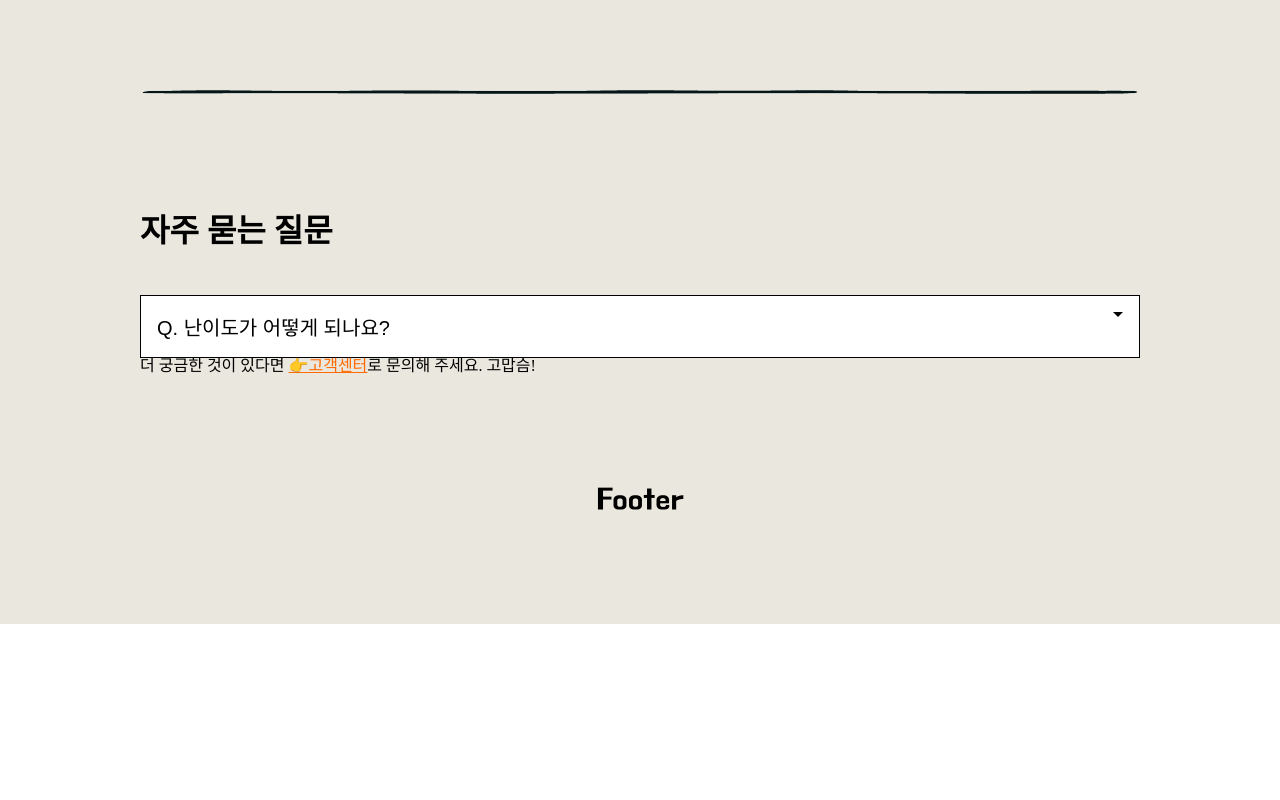
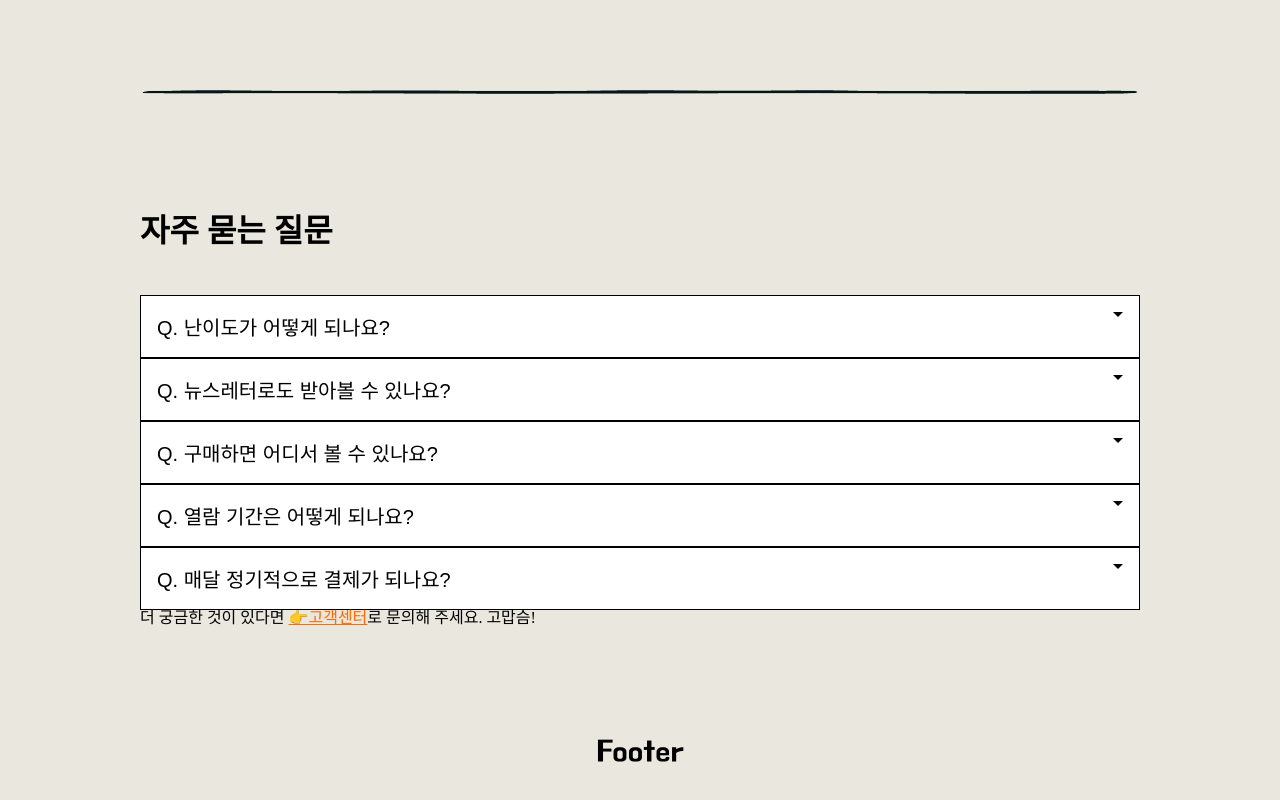
Before and after one commit to udantan/newneek-clone, a React (Create React App) app: page /class in a window 1280 px wide. Shown: the part 6623-7423 px from the top of the page. Before the commit the page ends 7247 px from the top, so only its background shows below. Built offline with nearby package versions, Linux system fonts and the light colour scheme.

Commit message:
20220205 faq 아코디언 완성 but Link 태그 삽입 실패

```diff
--- a/src/class.css
+++ b/src/class.css
@@ -308,9 +308,5 @@ del{
 }
 
 .ans{
-    display: none;
+   padding: 1rem;
 }
-
-.ans .active{
-    display: block;
-}
--- /dev/null
+++ b/src/components/Faq.js
@@ -0,0 +1,21 @@
+import { useState, useEffect } from "react";
+import "../class.css"
+
+/** class 페이지의 FAQ 컴포넌트 */
+
+
+//faq 표시하기
+const Faq=({question, answer})=>{
+    const [open,setOpen] = useState(false);
+    return <article className="faq-item" >
+      <header>
+        <button className="que" onClick={()=>setOpen(!open)}>
+        {question}
+        <i className="arrow"></i>
+        </button>
+      </header>
+      {open && <div className="ans">{answer}</div>}
+    </article>
+  };
+
+  export default Faq;
--- a/src/screens/Class.js
+++ b/src/screens/Class.js
@@ -1,16 +1,19 @@
 import React from "react";
 import { useState } from "react";
-import classStyle from "../components/class.module.css";
 import "../class.css";
 import { Link } from "react-router-dom";
+import faq_content from "../utils/classFaqDB";
+import Faq from "../components/Faq";
 
 export default function Class() {
   const [state, setState] = useState(false);
+  const [questions, setQuestions] = useState(faq_content);
 
   const ChangeState = ()=>{
     setState(!state);
     console.log(state);
   }
+
 
   return (
   <div className="class-all">
@@ -247,13 +250,10 @@ export default function Class() {
       <div className="zigzag"></div>
       <div className="class-faq">
         <h2>자주 묻는 질문</h2>
-        <section className="class-faq-box">
-          <div className="faq-item">
-            <button className="que" onClick={ChangeState}>Q. 난이도가 어떻게 되나요?<i className="arrow"></i></button>
-            <div className="ans" >
-              {state?"기초가 하나도 없는 사람도 쉽고 재밌게 이해할 수 있도록 자세히 설명했으니 너무 겁 먹지 말고 신청해봐요!":""}
-            </div>
-          </div>
+        <section className="class-faq-box" >
+          {questions.map((current)=>{
+            return <Faq key={current.id} {...current}/>;
+          })}
         </section>
         <p>더 궁금한 것이 있다면 <Link to={"/help"}>👉고객센터</Link>로 문의해 주세요. 고맙슴!</p>
       </div>
--- /dev/null
+++ b/src/utils/classFaqDB.js
@@ -0,0 +1,30 @@
+import { Link } from "react-router-dom";
+const Mypage =<Link to={"/mypage"}>👉마이페이지</Link>;
+
+const faq_content = [
+    {
+        id:1,
+        question:"Q. 난이도가 어떻게 되나요?",
+        answer:"기초가 하나도 없는 사람도 쉽고 재밌게 이해할 수 있도록 자세히 설명했으니 너무 겁 먹지 말고 신청해봐요!"
+    },{
+        id:2,
+        question:"Q. 뉴스레터로도 받아볼 수 있나요?",
+        answer:"이 콘텐츠는 구매 후 뉴닉 웹사이트에서 읽을 수 있어요. 이메일로 콘텐츠 내용을 따로 보내드리지는 않아요."
+    },{
+        id:3,
+        question:"Q. 구매하면 어디서 볼 수 있나요?",
+        answer:"본 콘텐츠는, 결제 직후"+Mypage+"혹은 에서 읽으실 수 있답니다."
+    },{
+        id:4,
+        question:"Q. 열람 기간은 어떻게 되나요?",
+        answer:"기간 제한 없이 원하는 시간에 언제든 어디서든 열어 볼 수 있어요! 100일 제한이 있던 시기에 구매하신 분들도 이제는 기간 제한이 없어요.<br/>🦔고슴이: 언제든 열어 볼 수 있다고 미루지 마슴!"
+    },{
+        id:5,
+        question:"Q. 매달 정기적으로 결제가 되나요?",
+        answer:"아니요. 구매 시점에 1회 결제되고 언제든 어디서든 다시 볼 수 있어요!"
+    }
+]
+
+
+
+export default faq_content;
```
